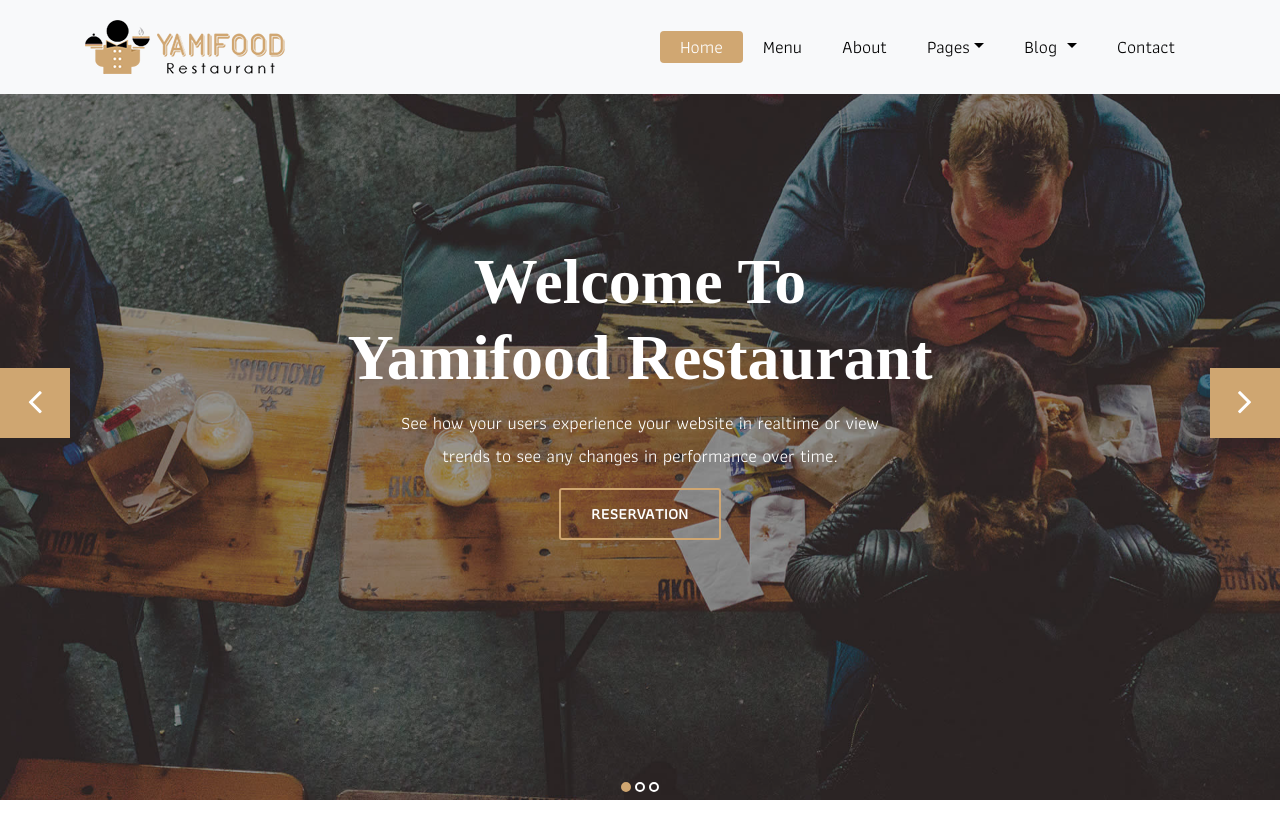
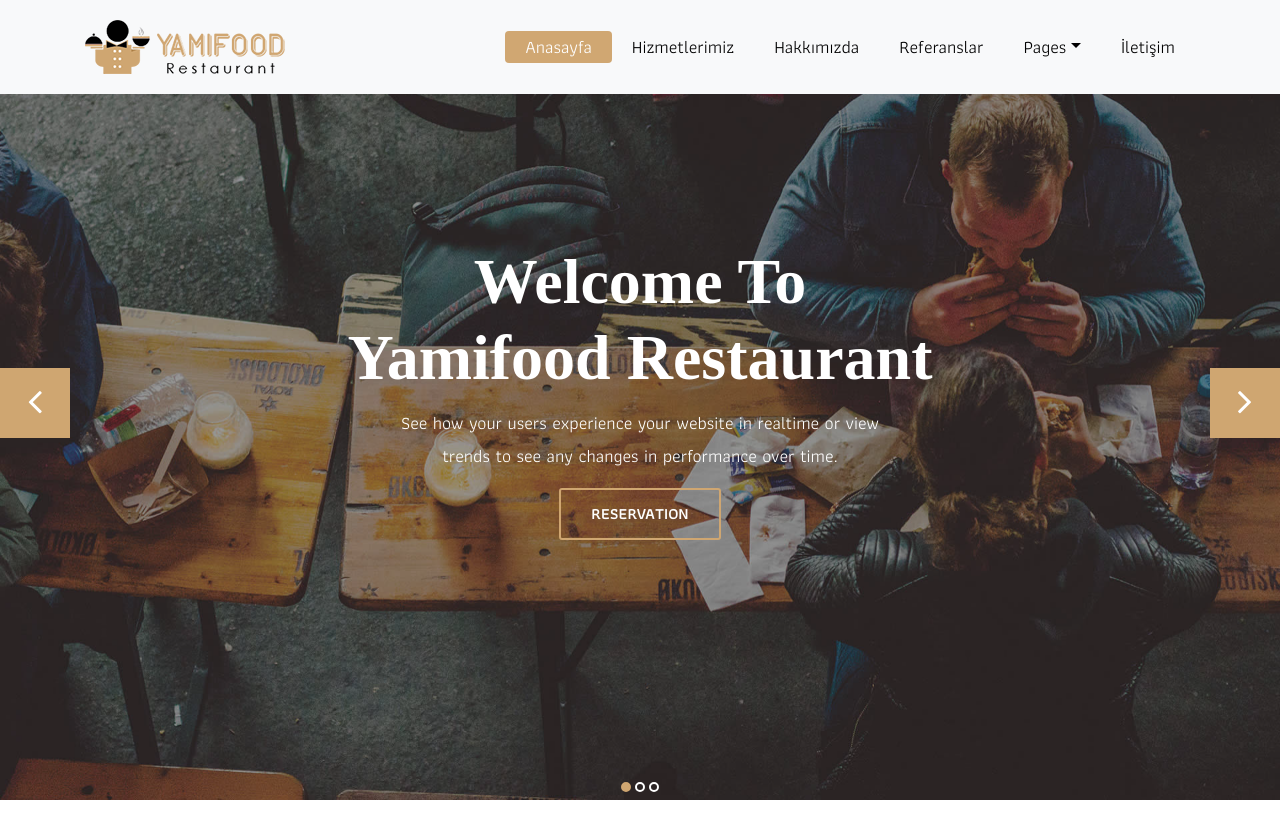
Before and after one commit to hasretbicak/Python-Django-Havaliman-TransferSistemi, a Django app: page / in a window 1280 px wide. Shown: the top 826 px of the page. Run offline with Django 3.2, Linux system fonts and the light colour scheme; data comes from the database, SQL or seed files in the repository; both versions use the stored data as it was after the commit; some libraries are stand-ins or nearby versions; some web fonts are replaced.

Commit message:
hakkımızda-iletişim-referanslar

```diff
--- a/home/models.py
+++ b/home/models.py
@@ -1,3 +1,4 @@
+from ckeditor_uploader.fields import RichTextUploadingField
 from django.db import models
 
 # Create your models here.
@@ -22,9 +23,9 @@ class Setting(models.Model):
     facebook = models.CharField(blank=True, max_length=50)
     instagram = models.CharField(blank=True, max_length=50)
     twitter= models.CharField(blank=True, max_length=10)
-    aboutus = models.TextField(blank=True)
-    contact = models.TextField(blank=True)
-    references = models.TextField(blank=True)
+    aboutus = RichTextUploadingField(blank=True)
+    contact = RichTextUploadingField(blank=True)
+    references = RichTextUploadingField(blank=True)
     status = models.CharField(max_length=10, choices=STATUS)
     parent = models.ForeignKey('self', blank=True, null=True, related_name='children', on_delete=models.CASCADE)
     create_at = models.DateTimeField(auto_now_add=True)
--- a/home/templates/header.html
+++ b/home/templates/header.html
@@ -11,25 +11,19 @@
 				</button>
 				<div class="collapse navbar-collapse" id="navbars-rs-food">
 					<ul class="navbar-nav ml-auto">
-						<li class="nav-item active"><a class="nav-link" href="index.html">Home</a></li>
-						<li class="nav-item"><a class="nav-link" href="menu.html">Menu</a></li>
-						<li class="nav-item"><a class="nav-link" href="about.html">About</a></li>
+						<li class="nav-item active"><a class="nav-link" href="/">Anasayfa</a></li>
+						<li class="nav-item"><a class="nav-link" href="/hizmetlerimiz">Hizmetlerimiz</a></li>
+						<li class="nav-item"><a class="nav-link" href="/hakkimizda">Hakkımızda</a></li>
+						<li class="nav-item"><a class="nav-link" href="/referanslar">Referanslar</a></li>
 						<li class="nav-item dropdown">
 							<a class="nav-link dropdown-toggle" href="#" id="dropdown-a" data-toggle="dropdown">Pages</a>
 							<div class="dropdown-menu" aria-labelledby="dropdown-a">
-								<a class="dropdown-item" href="reservation.html">Reservation</a>
-								<a class="dropdown-item" href="stuff.html">Stuff</a>
-								<a class="dropdown-item" href="gallery.html">Gallery</a>
+								<a class="dropdown-item" href="/rezervasyon">Rezervasyon</a>
+								<a class="dropdown-item" href="/galeri">Galeri</a>
 							</div>
 						</li>
-						<li class="nav-item dropdown">
-							<a class="nav-link dropdown-toggle" href="#" id="dropdown-a" data-toggle="dropdown">Blog </a>
-							<div class="dropdown-menu" aria-labelledby="dropdown-a">
-								<a class="dropdown-item" href="blog.html">blog</a>
-								<a class="dropdown-item" href="blog-details.html">blog Single</a>
-							</div>
-						</li>
-						<li class="nav-item"><a class="nav-link" href="contact.html">Contact</a></li>
+
+						<li class="nav-item"><a class="nav-link" href="/iletisim">İletişim</a></li>
 					</ul>
 				</div>
 			</div>
--- a/home/views.py
+++ b/home/views.py
@@ -8,5 +8,20 @@ from home.models import Setting
 
 def index(request):
     setting = Setting.objects.get(pk=1)
-    context = {'setting': setting}
+    context = {'setting': setting, 'page': 'home'}
     return render(request, 'index.html', context)
+
+def hakkimizda(request):
+    setting = Setting.objects.get(pk=1)
+    context = {'setting': setting, 'page': 'hakkimizda'}
+    return render(request, 'hakkimizda.html', context)
+
+def referanslar(request):
+    setting = Setting.objects.get(pk=1)
+    context = {'setting': setting, 'page': 'referanslar'}
+    return render(request, 'referanslar.html', context)
+
+def iletisim(request):
+    setting = Setting.objects.get(pk=1)
+    context = {'setting': setting, 'page': 'iletisim'}
+    return render(request, 'iletisim.html', context)
--- a/product/models.py
+++ b/product/models.py
@@ -1,7 +1,7 @@
 from telnetlib import STATUS
 
 from django.db import models
-
+from ckeditor_uploader.fields import RichTextUploadingField
 
 # Create your models here.
 from django.utils.safestring import mark_safe
@@ -42,7 +42,7 @@ class Product(models.Model):
     image = models.ImageField(blank=True, upload_to='images/')
     price = models.FloatField()
     amount = models.IntegerField()
-    detail = models.TextField()
+    detail = RichTextUploadingField()
     status = models.CharField(max_length=10, choices=STATUS)
     create_at = models.DateTimeField(auto_now_add=True)
     update_at = models.DateTimeField(auto_now=True)
--- a/proje1/urls.py
+++ b/proje1/urls.py
@@ -18,11 +18,18 @@ from django.conf.urls.static import static
 from django.contrib import admin
 from django.urls import path, include
 
+from home import views
+
 urlpatterns = [
     path('', include('home.urls')),
+    path('hakkimizda/', views.hakkimizda, name='hakkimizda'),
+    path('referanslar/', views.referanslar, name='referanslar'),
+    path('iletisim/', views.iletisim, name='iletisim'),
+
     path('home/', include('home.urls')),
     path('product/', include('product.urls')),
     path('admin/', admin.site.urls),
+    path('ckeditor/', include('ckeditor_uploader.urls')),
 ]
 if settings.DEBUG: # new
     urlpatterns += static(settings.MEDIA_URL, document_root=settings.MEDIA_ROOT)
```
Also changed, not shown: proje1/settings.py (+19 -0 lines), db.sqlite3.
